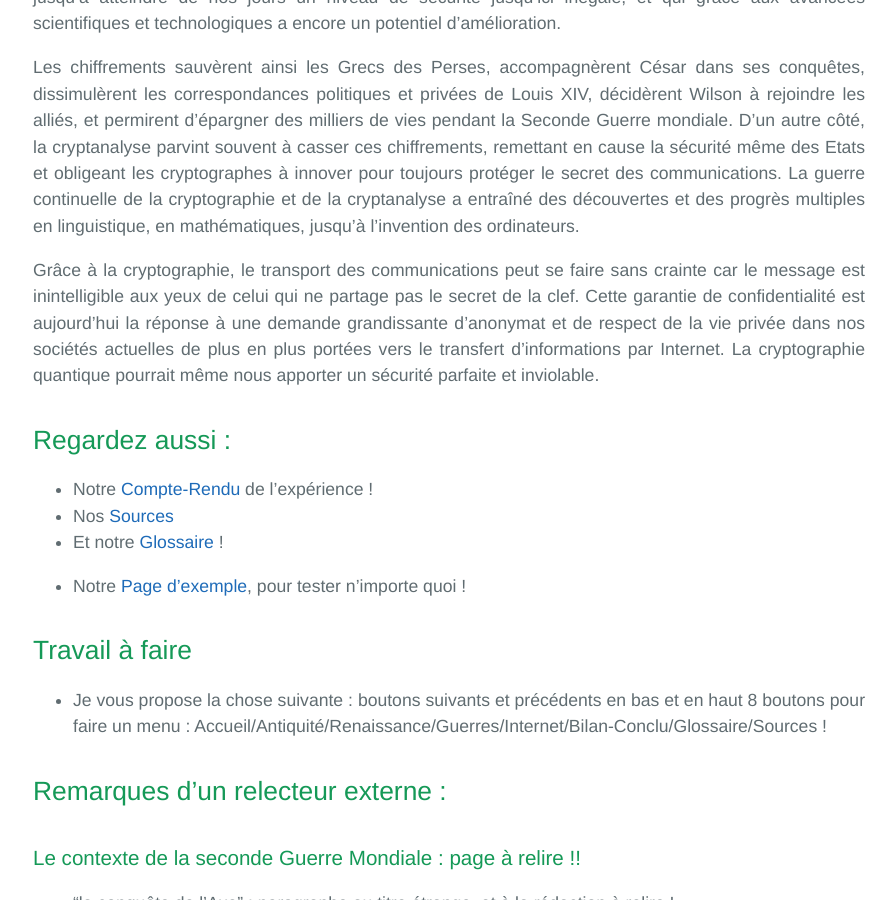
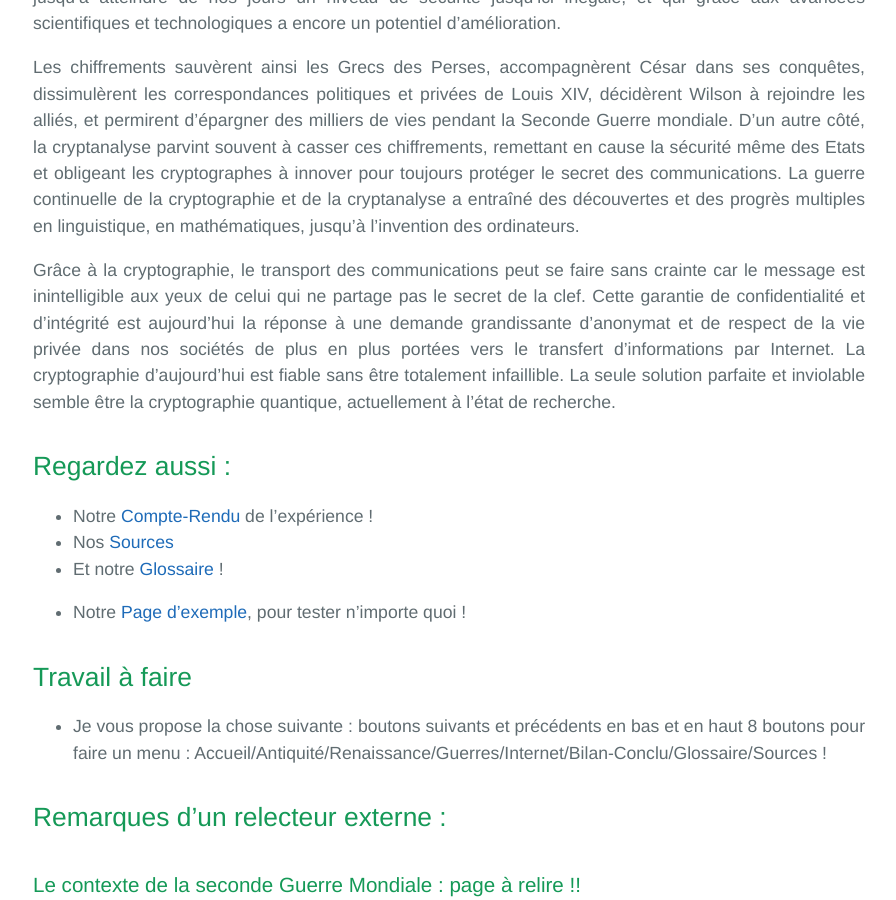
Before and after one commit to SamuelGallay/CryptoTPE, a Jekyll site: the page built from index.md, in a window 1280 px wide and 900 px high, scrolled down 2228 px. Shown: the whole window, without its empty margins (191-1087 px from the left). Built offline with Jekyll 4.4.1, drawn with Linux system fonts in a browser that asks for light colours; our own code applies the rules of GitHub Pages for plain Markdown files.

Commit message:
Update index.md

```diff
--- a/index.md
+++ b/index.md
@@ -73,7 +73,7 @@ Depuis l'Antiquité jusqu'à aujourd'hui, les méthodes de chiffrements se sont
 
 Les chiffrements sauvèrent ainsi les Grecs des Perses, accompagnèrent César dans ses conquêtes, dissimulèrent les correspondances politiques et privées de Louis XIV, décidèrent Wilson à rejoindre les alliés, et permirent d'épargner des milliers de vies pendant la Seconde Guerre mondiale. D'un autre côté, la cryptanalyse parvint souvent à casser ces chiffrements, remettant en cause la sécurité même des Etats et obligeant les cryptographes à innover pour toujours protéger le secret des communications. La guerre continuelle de la cryptographie et de la cryptanalyse a entraîné des découvertes et des progrès multiples en linguistique, en mathématiques, jusqu'à l'invention des ordinateurs.
 
-Grâce à la cryptographie, le transport des communications peut se faire sans crainte car le message est inintelligible aux yeux de celui qui ne partage pas le secret de la clef. Cette garantie de confidentialité est aujourd'hui la réponse à une demande grandissante d'anonymat et de respect de la vie privée dans nos sociétés actuelles de plus en plus portées vers le transfert d'informations par Internet. La cryptographie quantique pourrait même nous apporter un sécurité parfaite et inviolable.
+Grâce à la cryptographie, le transport des communications peut se faire sans crainte car le message est inintelligible aux yeux de celui qui ne partage pas le secret de la clef. Cette garantie de confidentialité et d'intégrité est aujourd'hui la réponse à une demande grandissante d'anonymat et de respect de la vie privée dans nos sociétés de plus en plus portées vers le transfert d'informations par Internet. La cryptographie d'aujourd'hui est fiable sans être totalement infaillible. La seule solution parfaite et inviolable semble être la cryptographie quantique, actuellement à l'état de recherche.
 
 ## Regardez aussi :
 * Notre [Compte-Rendu](experience) de l'expérience !
```
